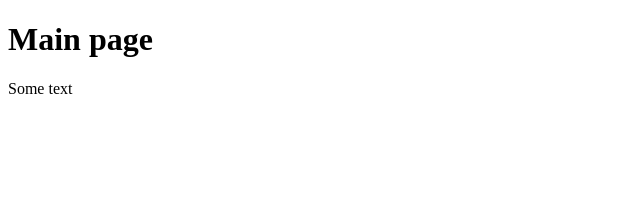
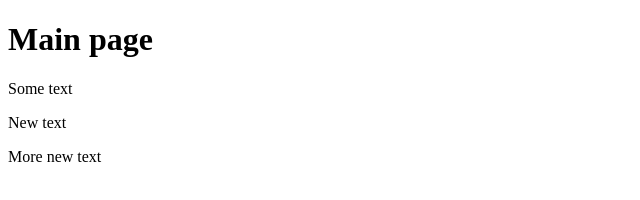
Before and after one commit to ipzm252zvv/RRPS02, a plain HTML site: page index.html in a window 1280 px wide. Shown: the whole page, without its empty margins (0-640 px from the left). Drawn offline with Linux system fonts and the light colour scheme.

Commit message:
Додано нові параграфи для index.html

```diff
--- a/index.html
+++ b/index.html
@@ -7,5 +7,7 @@
 <body>
 <h1>Main page</h1>
 <p>Some text</p>
+<p> New text</p>
+<p> More new text</p>
 </body>
 </html>
```
